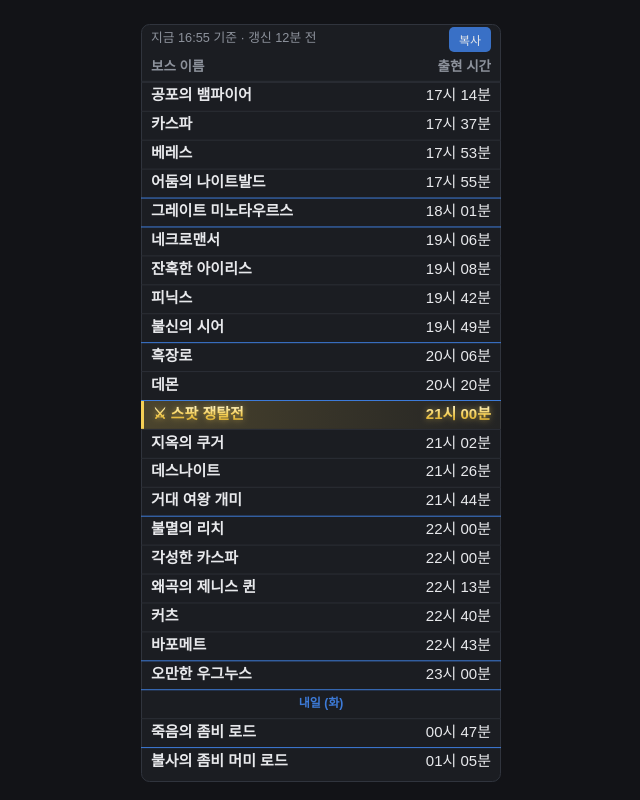
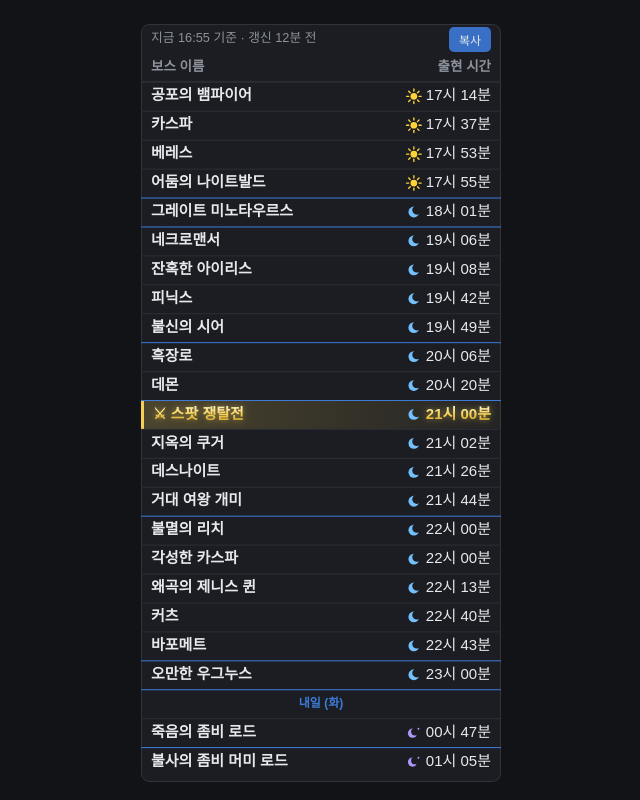
Before and after one commit to linBossTip/boss, a plain HTML site: page index.html in a window 1280 px wide. Shown: the whole page, without its empty margins (319-959 px from the left). Drawn offline with Linux system fonts and the light colour scheme.

Commit message:
보스 시간표 페이지

```diff
--- a/index.html
+++ b/index.html
@@ -4,7 +4,7 @@
 <meta charset="utf-8">
 <meta name="viewport" content="width=device-width, initial-scale=1"><!-- 폰에서 화면 폭 그대로 -->
 
-<title>보스 시간표 - 코준</title>
+<title>보스 시간표</title>
 <style>
   html, body { margin:0; height:100%; overflow:hidden; background:#1b1d22; }
   canvas { display:block; }
@@ -72,12 +72,54 @@ function dayLabel(at, now) {
   return (d === 1 ? '내일' : (at.getMonth() + 1) + '/' + at.getDate()) + ' (' + w + ')';
 }
 
-var CARD_W = 360;           // 큰 화면에서는 가운데 이 폭의 카드로(코준 창 크기와 비슷)
+var CARD_W = 360;           // 큰 화면에서는 가운데 이 폭의 카드로(PC 앱 창 크기와 비슷)
 var card = { x: 0, y: 0, w: 0, h: 0 }; // 마지막으로 그린 표 영역(복사할 때 이 부분만 자른다)
 var GOLD = ['#fff3c4', '#f5cf55', '#c99a1e'];
 
+// 시간대 아이콘(출현 시간 왼쪽): 새벽 0~6시 보라 달+별, 오전 6~12시 주황 해돋이, 낮 12~18시 노랑 해, 밤 18~24시 파랑 달
+var PERIODS = [
+  { name: '새벽', color: '#b197fc' },
+  { name: '오전', color: '#ffa94d' },
+  { name: '낮',   color: '#ffd43b' },
+  { name: '밤',   color: '#74c0fc' }
+];
+function periodOf(at) { return PERIODS[Math.floor(at.getHours() / 6)]; }
+function moon(g, x, y, r) { // 초승달: 원에서 오른쪽 위로 비킨 원을 뺀다
+  g.save();
+  g.beginPath(); g.rect(x - r * 2, y - r * 2, r * 4, r * 4); g.arc(x + r * 0.55, y - r * 0.35, r * 0.85, 0, Math.PI * 2);
+  g.clip('evenodd');
+  g.beginPath(); g.arc(x, y, r, 0, Math.PI * 2); g.fill();
+  g.restore();
+}
+function rays(g, x, y, r1, r2, from, to, n) {
+  for (var i = 0; i < n; i++) {
+    var a = from + (to - from) * (n === 1 ? 0.5 : i / (n - 1));
+    g.beginPath(); g.moveTo(x + Math.cos(a) * r1, y + Math.sin(a) * r1); g.lineTo(x + Math.cos(a) * r2, y + Math.sin(a) * r2); g.stroke();
+  }
+}
+function periodIcon(g, at, x, y, s) { // (x, y) = 아이콘 가운데, s = 글자 크기
+  var p = periodOf(at), r = s * 0.36;
+  g.save();
+  g.fillStyle = p.color; g.strokeStyle = p.color; g.lineWidth = Math.max(1, s * 0.09); g.lineCap = 'round';
+  if (p.name === '낮') {
+    g.beginPath(); g.arc(x, y, r * 0.62, 0, Math.PI * 2); g.fill();
+    rays(g, x, y, r * 0.95, r * 1.35, 0, Math.PI * 1.75, 8);
+  } else if (p.name === '오전') {
+    var base = y + r * 0.45;
+    g.beginPath(); g.arc(x, base, r * 0.7, Math.PI, 0); g.closePath(); g.fill();
+    rays(g, x, base, r * 1.0, r * 1.4, Math.PI * 1.15, Math.PI * 1.85, 3);
+    g.beginPath(); g.moveTo(x - r * 1.3, base + r * 0.25); g.lineTo(x + r * 1.3, base + r * 0.25); g.stroke();
+  } else if (p.name === '밤') {
+    moon(g, x, y, r);
+  } else { // 새벽: 작은 달 + 별 하나
+    moon(g, x - r * 0.25, y + r * 0.1, r * 0.85);
+    g.beginPath(); g.arc(x + r * 0.85, y - r * 0.7, Math.max(0.8, r * 0.18), 0, Math.PI * 2); g.fill();
+  }
+  g.restore();
+}
+
 // 화면 크기에 맞춰 줄 높이·글자 크기를 정해 한 화면에 모두 그린다(스크롤 없음, 한 줄씩).
-// 큰 화면(PC 브라우저)은 가운데 카드, 좁은 화면(폰·코준 창)은 화면을 꽉 채운다.
+// 큰 화면(PC 브라우저)은 가운데 카드, 좁은 화면(폰·앱 창)은 화면을 꽉 채운다.
 function draw() {
   var now = new Date();
   var rows = upcoming(DATA, now);
@@ -113,7 +155,7 @@ function draw() {
   function widest(px) {
     g.font = '600 ' + px + 'px ' + FONT;
     var w = 0;
-    rows.forEach(function (s) { w = Math.max(w, g.measureText(label(s)).width + g.measureText(' 00시 00분 ').width); });
+    rows.forEach(function (s) { w = Math.max(w, g.measureText(label(s)).width + g.measureText(' 00시 00분 ').width + px * 1.6); });
     return w;
   }
   function label(s) { return s.r.event ? (s.r.days.length ? '🏰 ' : '⚔ ') + s.r.name : s.r.name; }
@@ -130,10 +172,10 @@ function draw() {
   // 제목줄: 기준 시각 (오른쪽은 [복사] 버튼 자리)
   var title = '지금 ' + two(now.getHours()) + ':' + two(now.getMinutes()) + ' 기준', titleColor = C.sub;
   if (META.error) { title += ' · 데이터를 불러오지 못함'; titleColor = C.soon; }
-  else if (META.updatedAt) { // 웹 게시본: 코준이 마지막으로 올린 시각
+  else if (META.updatedAt) { // 웹 게시본: 마지막으로 올린 시각
     var ago = Math.floor((now - META.updatedAt) / 60000);
     title += ' · 갱신 ' + (ago < 1 ? '방금' : ago + '분 전');
-    if (ago >= 40) titleColor = C.soon; // 갱신이 멈춤 → 보조캐/코준 확인 필요
+    if (ago >= 40) titleColor = C.soon; // 갱신이 멈춤 → 올리는 PC 확인 필요
   }
   textAt(title, L, titleColor, 'left', '', size * 0.85);
   var btn = document.getElementById('copy'); // [복사] 버튼을 표 오른쪽 위에 맞춘다
@@ -176,15 +218,19 @@ function draw() {
       g.save();
       g.shadowColor = 'rgba(245,207,85,0.55)'; g.shadowBlur = 6;
       textAt(hm(s.at), R, gold, 'right', '700');
+      var evTimeW = g.measureText(hm(s.at)).width;
       textAt(label(s), L + 2, gold, 'left', '800');
       g.restore();
+      periodIcon(g, s.at, R - evTimeW - size * 0.8, y + rowH / 2, size);
       y += rowH;
       return;
     }
     var color = past ? C.past : soon ? C.soon : C.text;
     textAt(hm(s.at), R, color, 'right', '');
-    var timeW = g.measureText(' ' + hm(s.at)).width;
-    g.save(); g.beginPath(); g.rect(cx, y, cw - pad - timeW, rowH); g.clip(); // 혹시 넘쳐도 시간과 겹치지 않게
+    var timeW = g.measureText(hm(s.at)).width;
+    periodIcon(g, s.at, R - timeW - size * 0.8, y + rowH / 2, size);
+    timeW += size * 1.6;
+    g.save(); g.beginPath(); g.rect(cx, y, cw - pad - timeW, rowH); g.clip(); // 혹시 넘쳐도 시간·아이콘과 겹치지 않게
     textAt(label(s), L, color, 'left', '600');
     g.restore();
     y += rowH;
@@ -219,9 +265,9 @@ document.getElementById('copy').onclick = function () {
 
 function start() { draw(); window.addEventListener('resize', draw); setInterval(draw, 20000); }
 if (DATA) {
-  start(); // 코준이 띄운 로컬 파일: 데이터가 박혀 있다
+  start(); // PC에서 띄운 로컬 파일: 데이터가 박혀 있다
 } else {
-  // 웹 게시본: 코준이 올린 data.json을 1분마다 다시 받는다(캐시 무시)
+  // 웹 게시본: 올려진 data.json을 1분마다 다시 받는다(캐시 무시)
   var started = false;
   var load = function () {
     fetch('data.json?t=' + Date.now(), { cache: 'no-store' })
```
